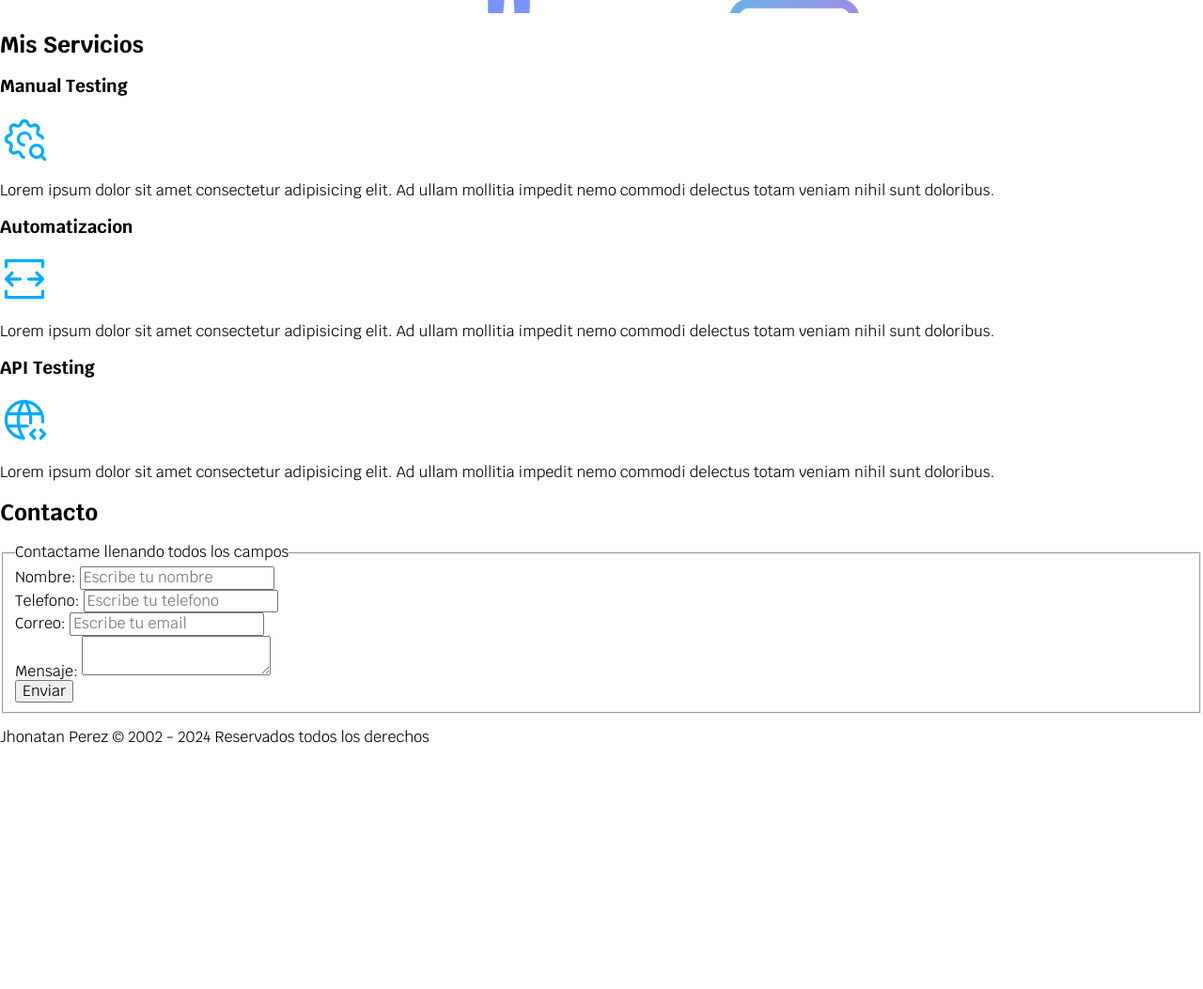
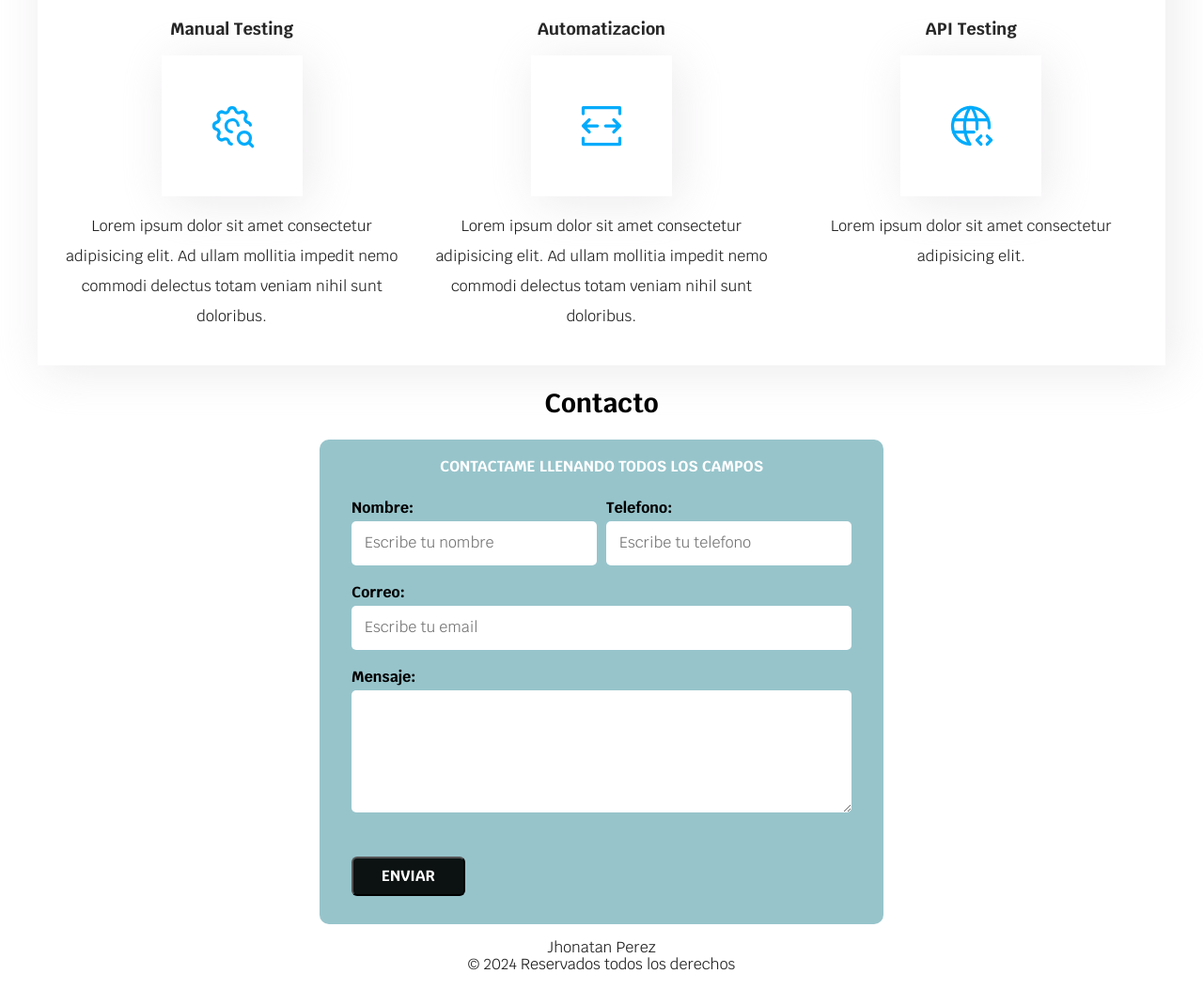
Before and after one commit to tatanardila99/SitioFreelancerQA, a plain HTML site: page Sitio Freelancer/index.html in a window 1280 px wide. Shown: the part 576-1629 px from the top of the page at 94% size. Before the commit the page ends 1386 px from the top, so only its background shows below. Drawn offline with Linux system fonts and the light colour scheme.

Commit message:
Terminando el proyecto

```diff
--- a/Sitio Freelancer/index.html
+++ b/Sitio Freelancer/index.html
@@ -28,12 +28,12 @@
     </div>
     <section class="hero">
         <div class="contenido-hero">
-            <h2>Software Development in Test || QA Analyst Freelancer</h2>
+            <h2>Software Development in Test</h2>
 
-
+            <p>
                 <svg xmlns="http://www.w3.org/2000/svg" class="icon icon-tabler icon-tabler-map-pin-share" width="52"
-                height="52" viewBox="0 0 24 24" stroke-width="1.5" stroke="#00abfb" fill="none" stroke-linecap="round"
-                stroke-linejoin="round">
+                    height="52" viewBox="0 0 24 24" stroke-width="1.5" stroke="#00abfb" fill="none"
+                    stroke-linecap="round" stroke-linejoin="round">
                     <path stroke="none" d="M0 0h24v24H0z" fill="none" />
                     <path d="M9 11a3 3 0 1 0 6 0a3 3 0 0 0 -6 0" />
                     <path d="M12.02 21.485a1.996 1.996 0 0 1 -1.433 -.585l-4.244 -4.243a8 8 0 1 1 13.403 -3.651" />
@@ -41,16 +41,20 @@
                     <path d="M21 21.5v-4.5h-4.5" />
                 </svg>
 
-            <p>Bucaramanga, Santander</p>
-            <a href="#">Contactar</a>
+                Bucaramanga, Santander
+            </p>
+            <a class="hero_boton" href="#">Contactar</a>
 
         </div>
     </section>
-    <main>
+    <main class="contendo-principal container sombra">
         <h2>Mis Servicios</h2>
 
-        <section>
+
+        <div class="servicios">
+            <section class="servicios-individuales">
                         <h3>Manual Testing</h3>
+                            <div class="servicio-icono sombra">
                                 <svg xmlns="http://www.w3.org/2000/svg" class="icon icon-tabler icon-tabler-settings-search" width="52"
                                     height="52" viewBox="0 0 24 24" stroke-width="1.5" stroke="#00abfb" fill="none" stroke-linecap="round"
                                     stroke-linejoin="round">
@@ -61,10 +65,13 @@
                                     <path d="M18 18m-3 0a3 3 0 1 0 6 0a3 3 0 1 0 -6 0" />
                                     <path d="M20.2 20.2l1.8 1.8" />
                                 </svg>
+                            </div>
                         <p>Lorem ipsum dolor sit amet consectetur adipisicing elit. Ad ullam mollitia impedit nemo commodi delectus
                             totam veniam nihil sunt doloribus.</p>
-
+            </section>
+            <section class="servicios-individuales">
                         <h3>Automatizacion</h3>
+                        <div class="servicio-icono sombra">
                             <svg xmlns="http://www.w3.org/2000/svg" class="icon icon-tabler icon-tabler-viewport-wide" width="52"
                                 height="52" viewBox="0 0 24 24" stroke-width="1.5" stroke="#00abfb" fill="none" stroke-linecap="round"
                                 stroke-linejoin="round">
@@ -74,12 +81,15 @@
                                 <path d="M3 6v-3h18v3" />
                                 <path d="M3 18v3h18v-3" />
                             </svg>
+                        </div>
                         <p>Lorem ipsum dolor sit amet consectetur adipisicing elit. Ad ullam mollitia impedit nemo commodi delectus
                             totam veniam nihil sunt doloribus.</p>
-
+            </section>
+            <section class="servicios-individuales">
                     <h3>API Testing</h3>
-            <svg xmlns="http://www.w3.org/2000/svg" class="icon icon-tabler icon-tabler-world-code" width="52"
-                height="52" viewBox="0 0 24 24" stroke-width="1.5" stroke="#00abfb" fill="none" stroke-linecap="round"
+                    <div class="servicio-icono sombra">
+                        <svg xmlns="http://www.w3.org/2000/svg" class="icon icon-tabler icon-tabler-world-code" width="52" height="52"
+                            viewBox="0 0 24 24" stroke-width="1.5" stroke="#00abfb" fill="none" stroke-linecap="round"
                             stroke-linejoin="round">
                             <path stroke="none" d="M0 0h24v24H0z" fill="none" />
                             <path d="M20.942 13.02a9 9 0 1 0 -9.47 7.964" />
@@ -90,39 +100,41 @@
                             <path d="M20 21l2 -2l-2 -2" />
                             <path d="M17 17l-2 2l2 2" />
                         </svg>
-            <p>Lorem ipsum dolor sit amet consectetur adipisicing elit. Ad ullam mollitia impedit nemo commodi delectus
-                totam veniam nihil sunt doloribus.</p>
-
+                    </div>
+                    <p>Lorem ipsum dolor sit amet consectetur adipisicing elit.</p>
                 </section>
+        </div>
     </main>
 
 
     <section>
         <h2>Contacto</h2>
 
-        <form action="">
+        <form  class="formulario">
             <fieldset>
                 <legend>Contactame llenando todos los campos</legend>
 
-                <div>
+                <div class="contenedor-inputs">
+                    <div class="campo">
                         <label for="">Nombre: </label>
-                    <input type="text" placeholder="Escribe tu nombre">
+                        <input class="input-text" type="text" placeholder="Escribe tu nombre">
                     </div>
 
-                <div>
+                    <div class="campo">
                         <label for="">Telefono: </label>
-                    <input type="number" placeholder="Escribe tu telefono">
+                        <input class="input-text"    type="number" placeholder="Escribe tu telefono">
+                    </div>
+                    <div class="campo">
+                        <label for="">Correo: </label>
+                        <input class="input-text" type="email" placeholder="Escribe tu email">
+                    </div>
+                    <div class="campo">
+                        <label for="">Mensaje: </label>
+                        <textarea class="input-text" name="" id=""></textarea>
+                    </div>
                 </div>
                 <div>
-                    <label for="">Correo: </label>
-                    <input type="email" placeholder="Escribe tu email">
-                </div>
-                <div>
-                    <label for="">Mensaje: </label>
-                    <textarea name="" id=""></textarea>
-                </div>
-                <div>
-                    <button type="submit">Enviar</button>
+                    <button class="hero_boton enviar" type="submit">Enviar</button>
                 </div>
             </fieldset>
         </form>
@@ -131,7 +143,7 @@
 
 
     <footer>
-        <p>Jhonatan Perez © 2002 - 2024 Reservados todos los derechos</p>
+        <p class="footer">Jhonatan Perez <br> © 2024 Reservados todos los derechos</p>
     </footer>
 </body>
 
--- a/Sitio Freelancer/styles/styles.css
+++ b/Sitio Freelancer/styles/styles.css
@@ -1,61 +1,94 @@
+/* Globales */
 
-:root{
+:root {
     --blanco: #ffffff;
     --oscuro: #212121;
-    --primario: #2c6b73;
-    --secundario: #54848a ;
+    --primario: #3fb7c7;
+    --secundario: #349eac;
     --gris: #757575;
-    --tercero: #3dabb9 ;
+    --tercero: #3dabb9;
+}
+
+html {
+    box-sizing: border-box;
+    font-size: 62.5%;
+    scroll-snap-type: y mandatory;
+}
+
+*,
+*:before,
+*:after {
+    box-sizing: inherit;
 }
 
 
-
-
-html{
-
-    font-size: 62.5%;
-
-}
-
-body{
+body {
     font-size: 16px;
-
     font-family: "Krub", sans-serif;
 }
 
+.sombra {
+    -webkit-box-shadow: 6px 6px 47px 0px rgba(219, 215, 219, 0.49);
+    -moz-box-shadow: 6px 6px 47px 0px rgba(219, 215, 219, 0.49);
+    box-shadow: 6px 6px 47px 0px rgba(219, 215, 219, 0.49);
+    padding: 2rem;
+}
 
-.titulo{
+/* Tipografia */
+
+h1 {
+    font-size: 3.8rem;
+}
+
+
+h2 {
+    font-size: 2.8rem;
+}
+
+h3 {
+    font-size: 1.8rem;
+}
+
+h1,
+h2,
+h3 {
     text-align: center;
-    font-size: 3.8rem;
+}
+
+/* Titulo */
+
+.titulo {
     color: var(--primario);
     font-weight: bold;
     margin-bottom: 6px;
     margin-top: 8px;
 }
 
-.titulo span{
+.titulo span {
     font-size: 2rem;
     color: var(--oscuro);
     font-family: "Krub", sans-serif;
     font-weight: bold;
 }
 
-.container{
+/* Navegacion Principal */
+
+.container {
     max-width: 120rem;
     margin: 0 auto;
 }
 
-.nav-bg{
+.nav-bg {
     background-color: var(--secundario);
 }
 
-.navegacion-principal{
+.navegacion-principal {
     display: flex;
     justify-content: space-evenly;
 }
 
 
-.navegacion-principal a{
+.navegacion-principal a {
     color: var(--blanco);
     text-decoration: none;
     font-weight: bold;
@@ -63,7 +96,7 @@ body{
 }
 
 
-.navegacion-principal a:hover{
+.navegacion-principal a:hover {
     background-color: var(--tercero);
 }
 
@@ -71,20 +104,198 @@ body{
 
 @media (max-width: 480px) {
 
-    .navegacion-principal a{
+    .navegacion-principal a {
         justify-content: space-around;
         display: block;
         padding: 1.7rem;
+    }
+
+    .sombra {
+        max-width: 37rem;
+    }
+}
+
+
+/* Hero Container */
+.hero {
+
+    background-repeat: no-repeat;
+    background-size: cover;
+    height: 350px;
+    position: relative;
+    margin-bottom: 3rem;
+}
+
+
+
+
+.contenido-hero {
+    position: absolute;
+    background-color: rgb(0 0 0 / 55%);
+    width: 100%;
+    height: 100%;
+    display: flex;
+    flex-direction: column;
+    align-items: center;
+    justify-content: center;
+
+}
+
+
+.hero h2,
+p {
+    color: var(--blanco);
+}
+
+.hero_boton {
+    text-decoration: none;
+    background-color: rgb(12, 18, 18);
+    padding: 1rem 3rem;
+    color: var(--blanco);
+    font-weight: bold;
+    text-transform: uppercase;
+    border-radius: .6rem;
+}
+
+.contendo-principal {
+    color: #212121;
+}
+
+
+.contendo-principal p {
+    color: #212121;
+}
+
+
+/* Servicios */
+
+@media (min-width: 768px) {
+
+    .servicios {
+        display: grid;
+        grid-template-columns: repeat(3, 1fr);
+        column-gap: 2rem;
     }
 }
 
 
 
-.hero{
-    margin-top: 0PX;
-    background-image: url(../img/hero2.jpg);
-    background-repeat: no-repeat;
-    background-size: cover;
-    height: 45rem;
-    padding: 20px;
+
+.servicios-individuales {
+    display: flex;
+    flex-direction: column;
+    align-items: center;
 }
+
+.servicios p {
+    line-height: 2;
+    text-align: center;
+
+    font-weight: normal;
+}
+
+
+.servicio-icono {
+    width: 150px;
+    height: 150px;
+    display: flex;
+    align-items: center;
+    justify-content: center;
+}
+
+
+
+/* Contacto */
+
+.formulario {
+    background-color: #97c4cb;
+    width: min(60rem, 100%);
+    margin: 0 auto;
+    padding: 2rem;
+    border-radius: 1rem;
+}
+
+@media (max-width: 760px) {
+
+
+
+    .formulario {
+        width: min(40rem, 100%);
+    }
+
+}
+
+
+
+
+
+
+.formulario fieldset {
+    border: none;
+}
+
+.formulario legend {
+    text-align: center;
+    font-size: 1.8 rem;
+    text-transform: uppercase;
+    font-weight: bold;
+    margin-bottom: 2rem;
+    color: var(--blanco);
+}
+
+
+
+
+
+@media (min-width: 760px) {
+    .contenedor-inputs {
+        display: grid;
+        grid-template-columns: repeat(2, 1fr);
+        grid-template-rows: auto auto 20rem;
+        gap: 1rem;
+    }
+
+    .campo:nth-child(3) {
+        grid-column: 1/ 3;
+    }
+
+    .campo:nth-child(4) {
+        grid-column: 1/ 3;
+    }
+
+}
+
+.campo {
+    margin-bottom: 1rem;
+    width: 100%;
+}
+
+
+.campo label {
+    font-weight: bold;
+    margin-bottom: .5rem;
+    display: block;
+}
+
+.input-text {
+    width: 100%;
+    border: none;
+    padding: 1.4rem;
+    border-radius: .5rem;
+}
+
+.enviar {
+    cursor: pointer;
+}
+
+
+.campo textarea {
+    height: 13rem;
+}
+
+/* Footer */
+
+.footer {
+    color: #212121;
+    text-align: center;
+}
```
Lines whose indentation alone changed are shown as unchanged.
